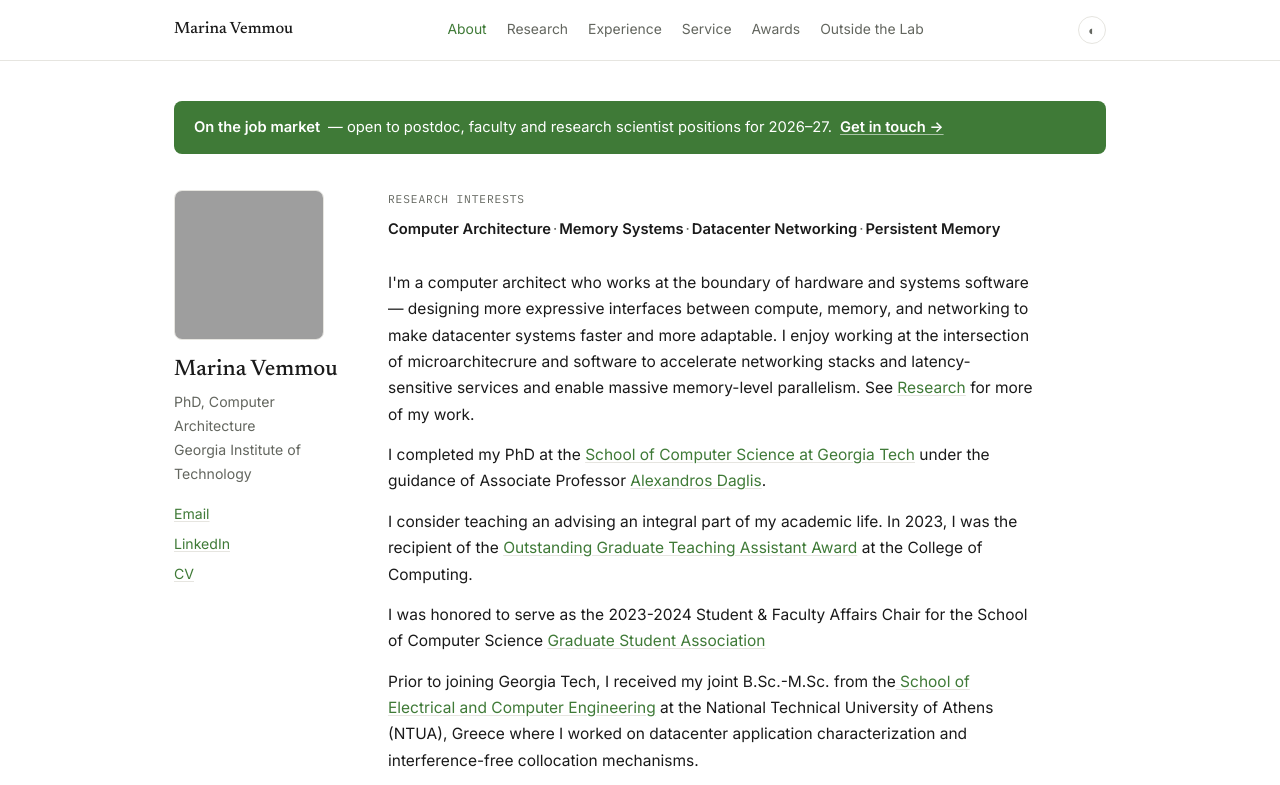
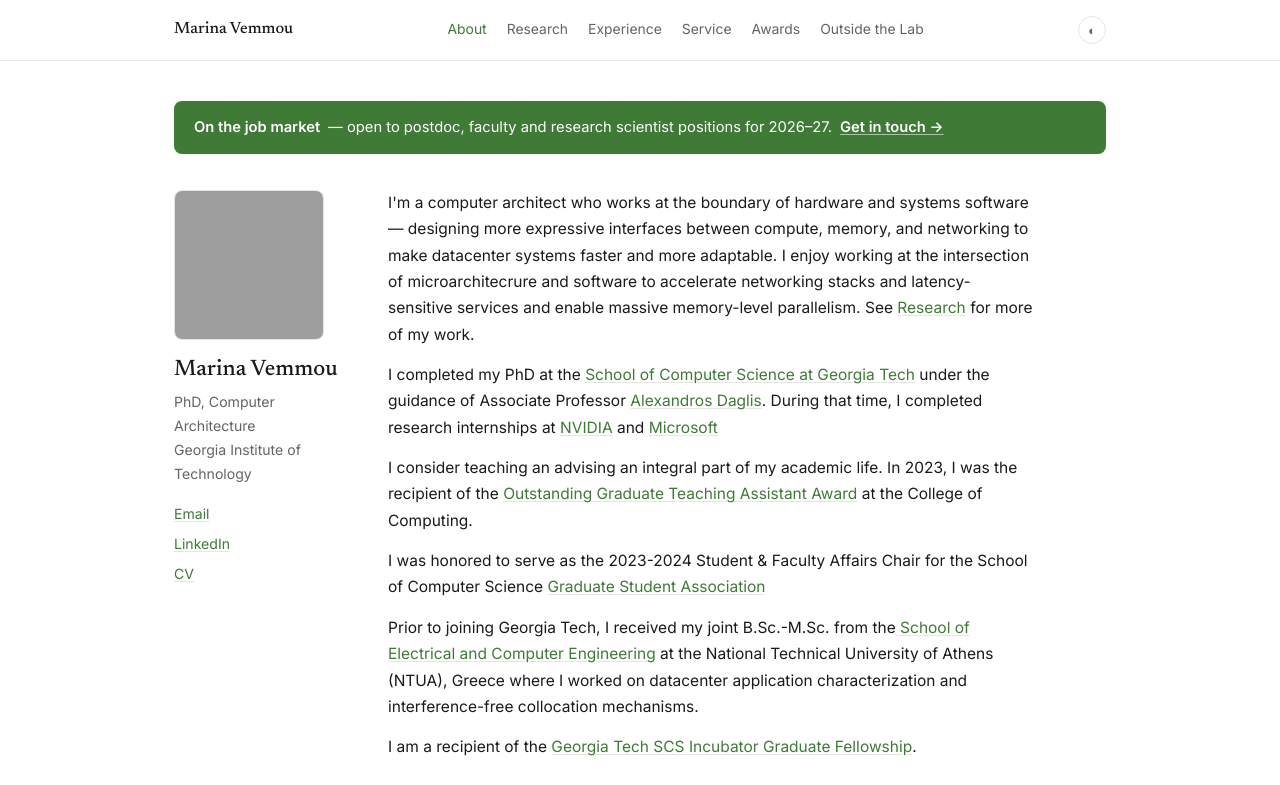
Before and after one commit to mvemmou/mvemmou.github.io, a plain HTML site: page index.html in a window 1280 px wide. Shown: the top 785 px of the page. Drawn offline with Linux system fonts and the light colour scheme; grey boxes are pictures that could not be loaded.

Commit message:
Add files via upload

```diff
--- a/index.html
+++ b/index.html
@@ -241,10 +241,6 @@ footer{ margin-top: 60px; padding-top: 20px; border-top: 1px solid var(--line);
     export as a single wide PNG/SVG and drop it in as an <img> here.
   -->
 
-  <div class="interests-line">
-    <span class="label">Research Interests</span>
-    <strong>Computer Architecture</strong><span class="sep">&middot;</span><strong>Memory Systems</strong><span class="sep">&middot;</span><strong>Datacenter Networking</strong><span class="sep">&middot;</span><strong>Persistent Memory</strong>
-  </div>
 
   <section>
     <p>
@@ -255,6 +251,7 @@ footer{ margin-top: 60px; padding-top: 20px; border-top: 1px solid var(--line);
     </p>
     <p>
       I completed my PhD at the <a href="https://www.scs.gatech.edu/">School of Computer Science at Georgia Tech</a> under the guidance of Associate Professor <a href="https://adaglis.github.io/">Alexandros Daglis</a>.
+      During that time, I completed research internships at <a href="https://www.nvidia.com/en-us/research/">NVIDIA</a> and <a href="https://www.microsoft.com/en-us/research/lab/microsoft-research-redmond/">Microsoft</a>
       </p>
     <p>
 
```
